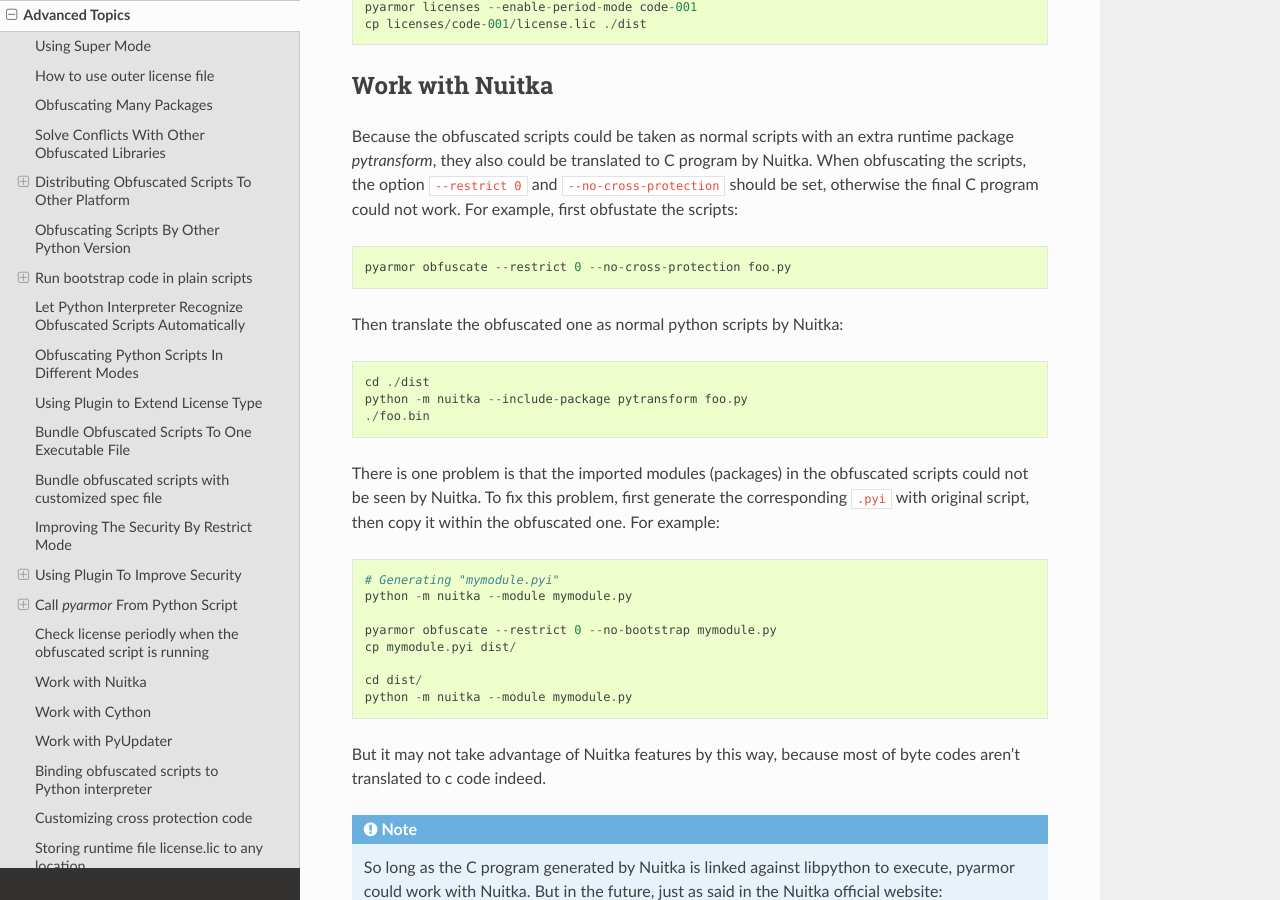
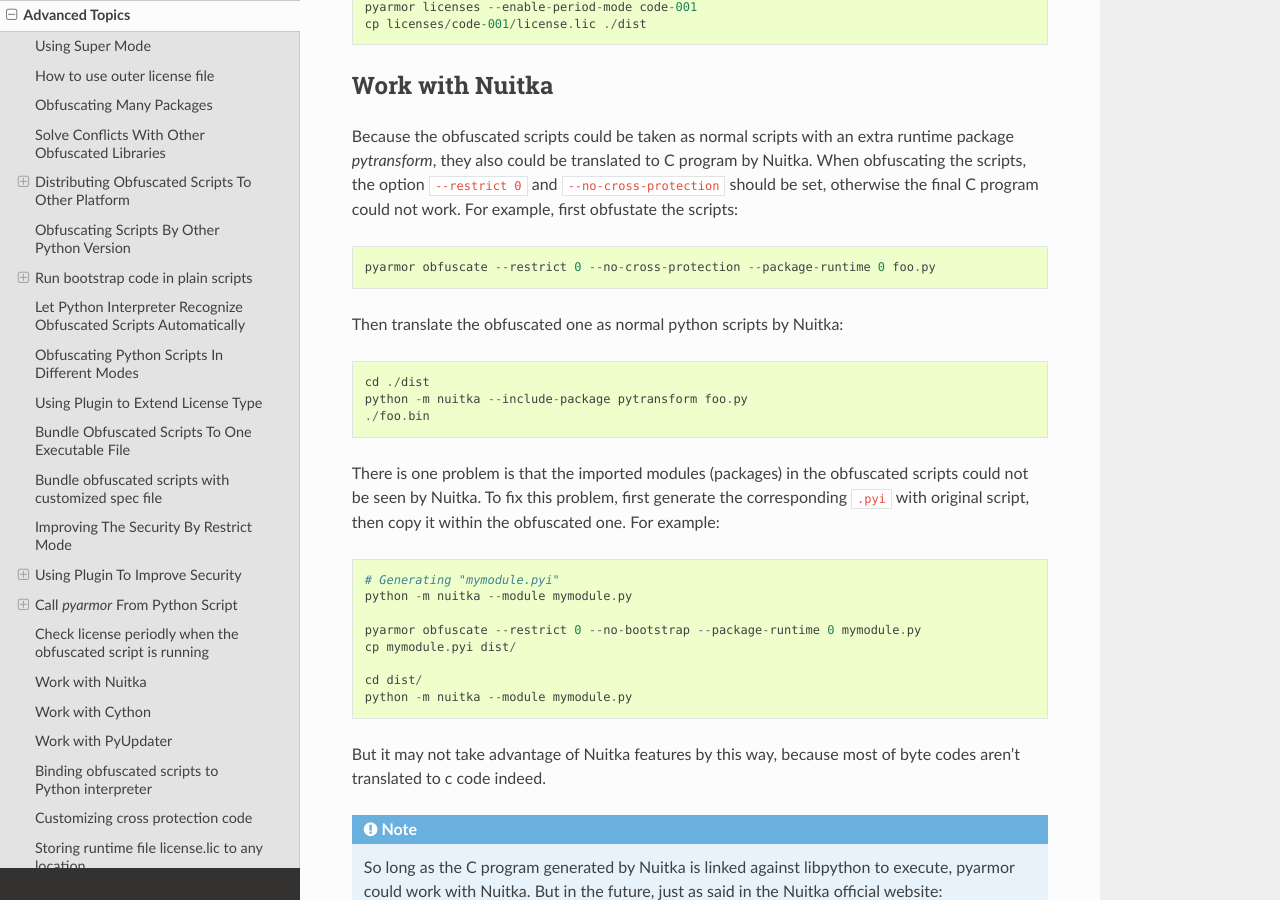
Before and after one commit to dashingsoft/pyarmor, a Sphinx documentation site: the page built from docs/advanced.rst, in a window 1280 px wide and 900 px high, scrolled down 19180 px. Built offline with Sphinx 7.4.7 and the Read the Docs theme 2.0.0, drawn with Linux system fonts in a browser that asks for light colours.

Commit message:
Refine nuitka example

```diff
--- a/docs/advanced.rst
+++ b/docs/advanced.rst
@@ -935,7 +935,7 @@
 ``--no-cross-protection`` should be set, otherwise the final C program could not
 work. For example, first obfustate the scripts::
 
-    pyarmor obfuscate --restrict 0 --no-cross-protection foo.py
+    pyarmor obfuscate --restrict 0 --no-cross-protection --package-runtime 0 foo.py
 
 Then translate the obfuscated one as normal python scripts by Nuitka::
 
@@ -951,7 +951,7 @@
     # Generating "mymodule.pyi"
     python -m nuitka --module mymodule.py
 
-    pyarmor obfuscate --restrict 0 --no-bootstrap mymodule.py
+    pyarmor obfuscate --restrict 0 --no-bootstrap --package-runtime 0 mymodule.py
     cp mymodule.pyi dist/
 
     cd dist/
```
